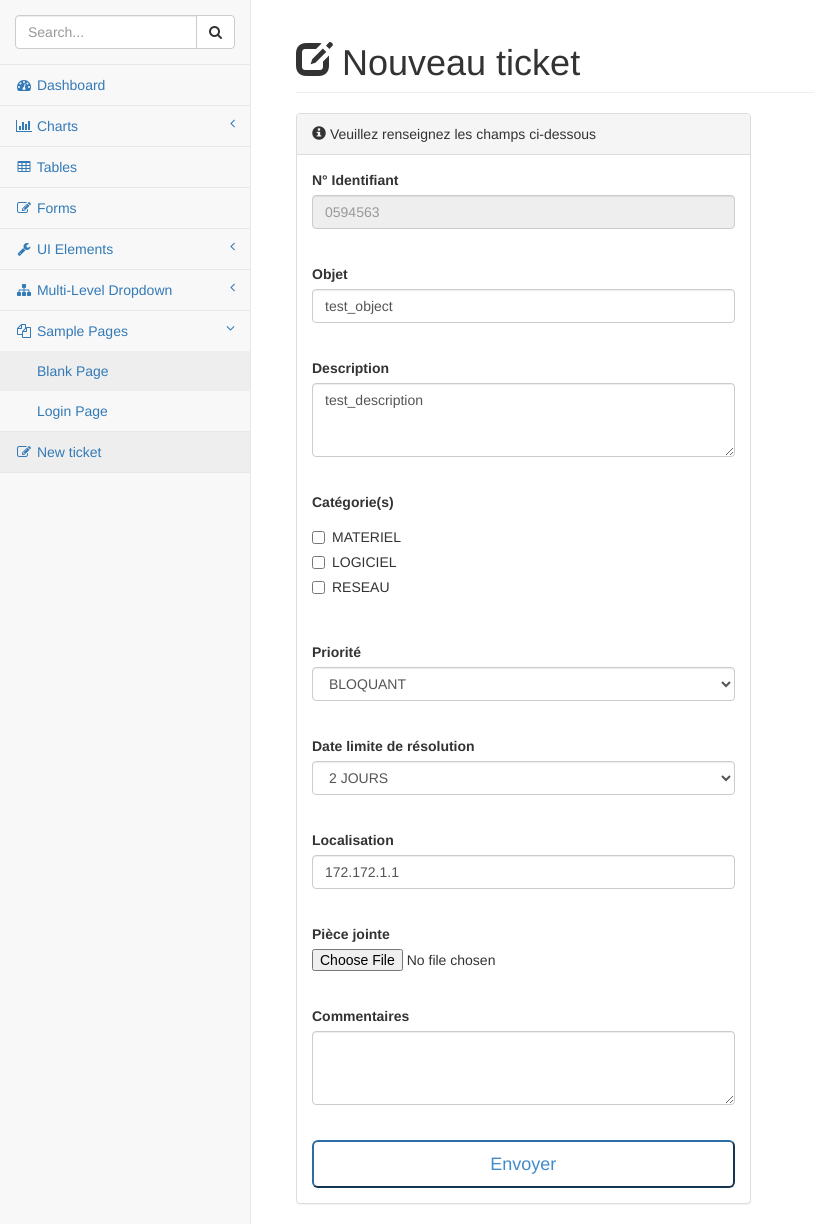
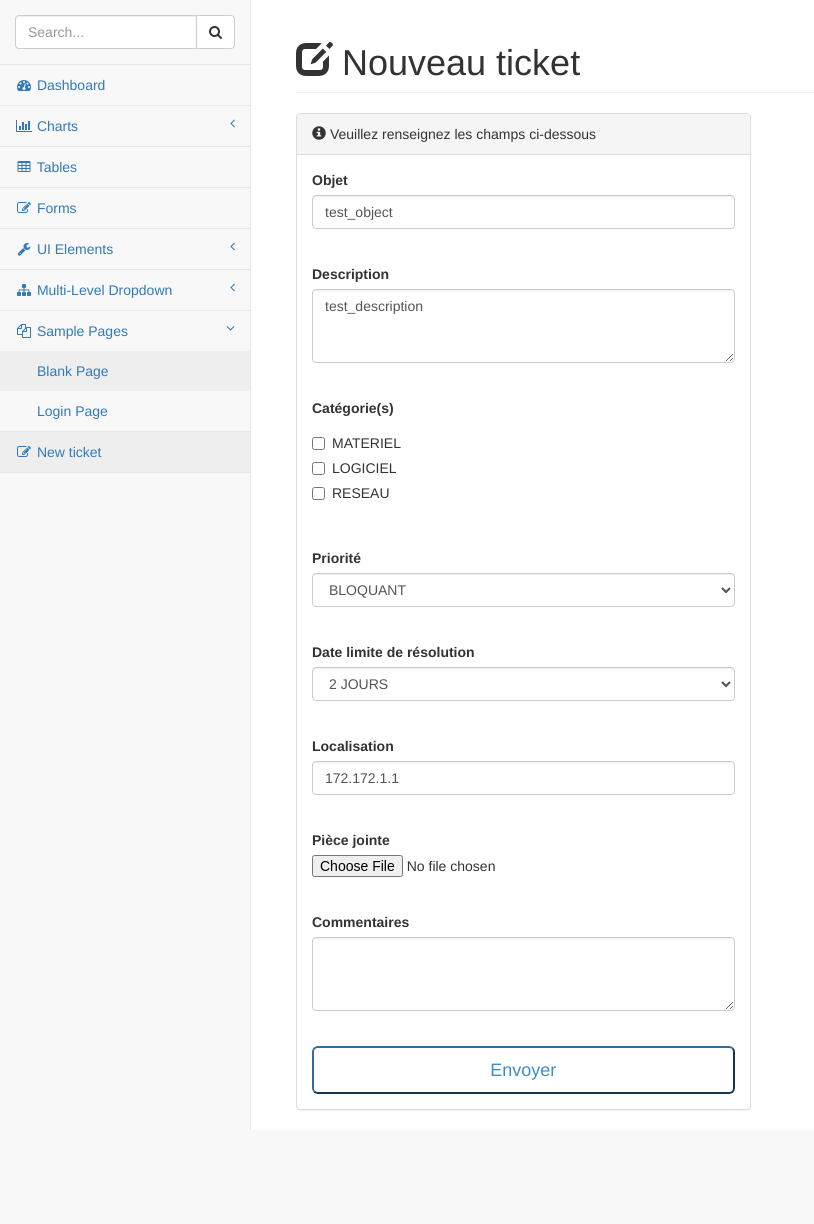
Before and after one commit to mickadespres/GestionIncidents, a PHP site: page /pages/ticket_creation.php in a window 1280 px wide. Shown: the part 51-1275 px from the top of the page, without its empty margins (0-814 px from the left). After the commit the page ends 1181 px from the top, so only its background shows below. Run offline with PHP 8.4, Linux system fonts and the light colour scheme.

Commit message:
maj minors

```diff
--- a/pages/ticket_creation.php
+++ b/pages/ticket_creation.php
@@ -28,13 +28,6 @@ require_once('header.php');
                         <div class="panel-body">
                               <!--  <div class="col-lg-6">-->
                                     <form role="form" action="ticket_creation_process.php" method="POST">
-                                      <fieldset disabled>
-                                          <div class="form-group">
-                                              <label for="disabledSelect">N° Identifiant </label>
-                                              <input class="form-control" id="id_ticket" name="id_ticket" type="text" placeholder="0594563" disabled>
-                                            </br>
-                                           </div>
-                                      </fieldset>
                                         <div class="form-group">
                                             <label>Objet</label>
 
--- a/pages/view_bdd.php
+++ b/pages/view_bdd.php
@@ -19,7 +19,7 @@ require_once('header.php');
 
 
             <div class="row" style="margin: 0 auto;">
-                <div class="col-lg-6">
+                <div class="col-lg-12">
                     <div class="panel panel-default">
                         <div class="panel-heading">
                             <span class="glyphicon glyphicon-info-sign"></span> Veuillez renseignez les champs ci-dessous
```
